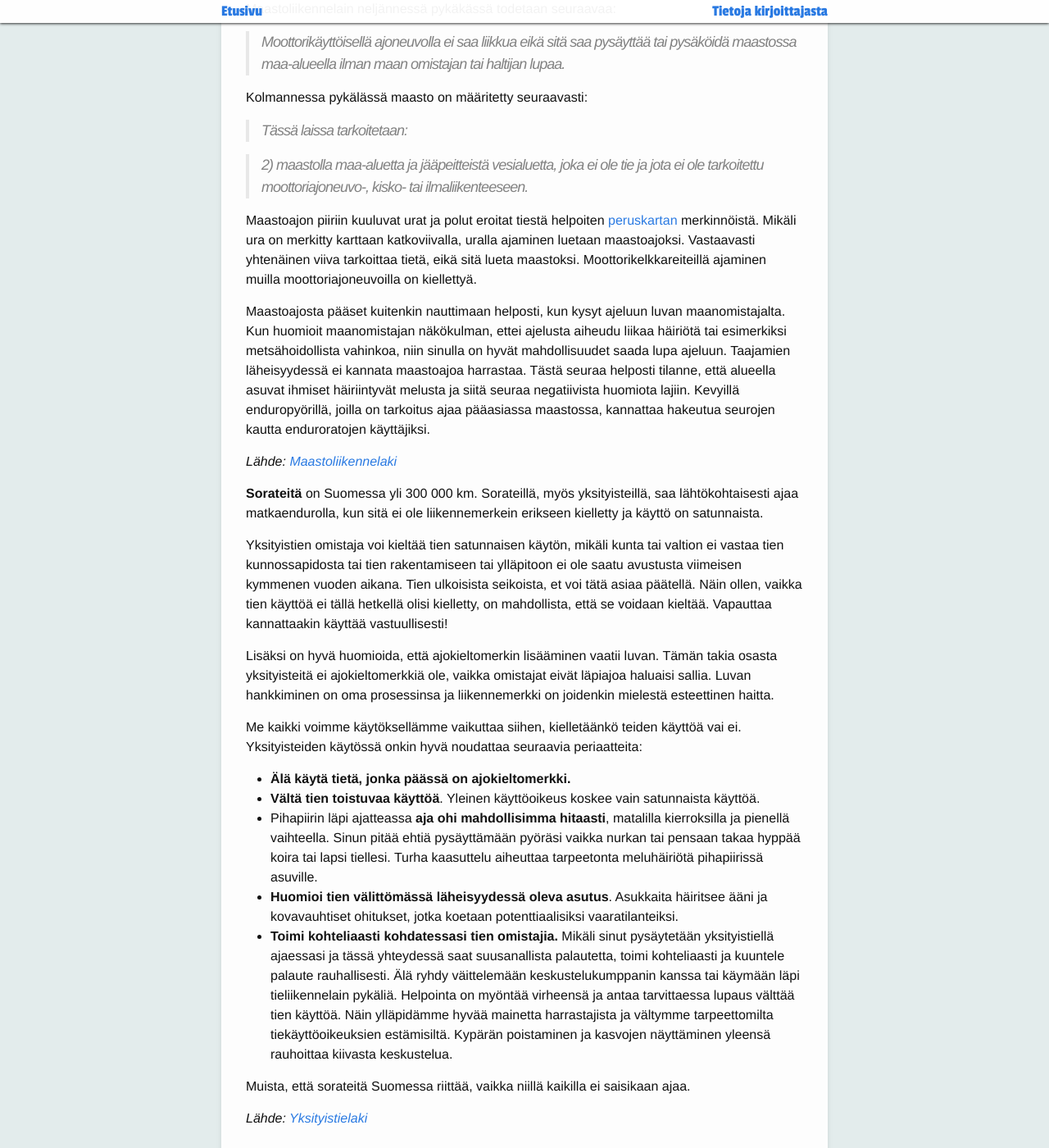
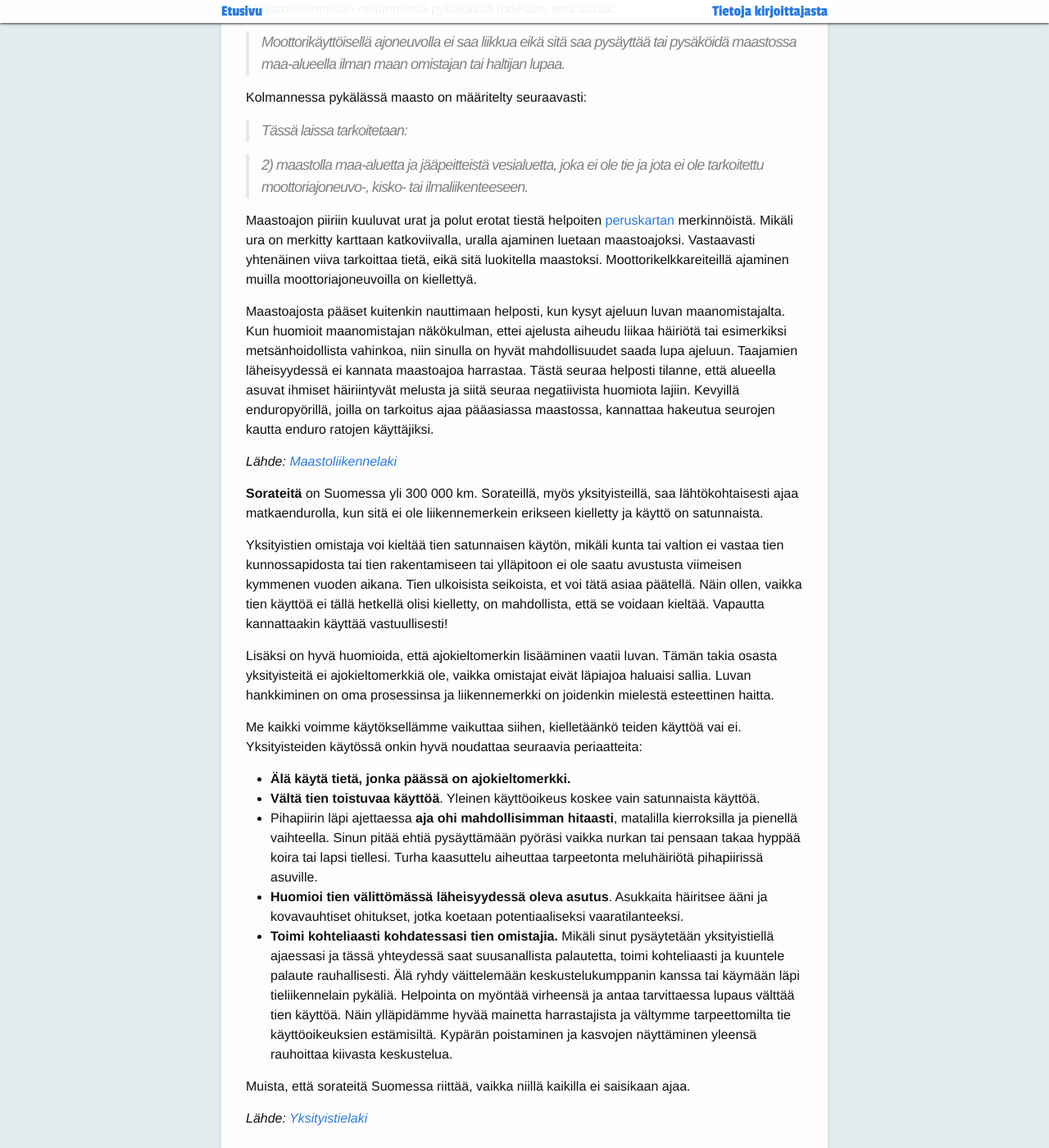
Before and after one commit to seikkailuendurolla/seikkailuendurolla.github.io, a Jekyll site: the page built from ohjeet.md, in a window 1280 px wide and 1400 px high, scrolled down 875 px. Shown: the whole window at 82% size. Built offline with Jekyll 4.4.1, drawn with Linux system fonts in a browser that asks for light colours; some web fonts are replaced; comment, search, counter and statistics services are not loaded.

Commit message:
Korjauksia

```diff
--- a/ohjeet.md
+++ b/ohjeet.md
@@ -19,30 +19,30 @@ pysäyttää
 tai pysäköidä maastossa maa-alueella ilman maan omistajan tai haltijan
 lupaa.
 
-Kolmannessa pykälässä maasto on määritetty seuraavasti:
+Kolmannessa pykälässä maasto on määritelty seuraavasti:
 
 > Tässä laissa tarkoitetaan:
 
 > 2) maastolla maa-aluetta ja jääpeitteistä vesialuetta, joka ei ole tie
 ja jota ei ole tarkoitettu moottoriajoneuvo-, kisko- tai ilmaliikenteeseen.
 
-Maastoajon piiriin kuuluvat urat ja polut eroitat tiestä helpoiten
-[peruskartan](https://asiointi.maanmittauslaitos.fi/karttapaikka/)
+Maastoajon piiriin kuuluvat urat ja polut erotat tiestä helpoiten
+[peruskartan](https://asiointi.maanmittauslaitos.fi/karttapaikka/){:target="_blank"}
 merkinnöistä. Mikäli ura on merkitty karttaan
 katkoviivalla, uralla ajaminen luetaan maastoajoksi. Vastaavasti
-yhtenäinen viiva tarkoittaa tietä, eikä sitä lueta maastoksi.
+yhtenäinen viiva tarkoittaa tietä, eikä sitä luokitella maastoksi.
 Moottorikelkkareiteillä ajaminen muilla moottoriajoneuvoilla on
 kiellettyä.
 
 Maastoajosta pääset kuitenkin nauttimaan helposti, kun kysyt ajeluun
 luvan maanomistajalta. Kun huomioit maanomistajan näkökulman, ettei
-ajelusta aiheudu liikaa häiriötä tai esimerkiksi metsähoidollista
+ajelusta aiheudu liikaa häiriötä tai esimerkiksi metsänhoidollista
 vahinkoa, niin sinulla on hyvät mahdollisuudet saada lupa ajeluun.
 Taajamien läheisyydessä ei kannata maastoajoa harrastaa. Tästä seuraa
 helposti tilanne, että alueella asuvat ihmiset häiriintyvät melusta ja
 siitä seuraa negatiivista huomiota lajiin. Kevyillä enduropyörillä,
 joilla on tarkoitus ajaa pääasiassa maastossa, kannattaa hakeutua
-seurojen kautta enduroratojen käyttäjiksi.
+seurojen kautta enduro ratojen käyttäjiksi.
 
 <i>
 Lähde:
@@ -59,7 +59,7 @@ ylläpitoon ei ole saatu avustusta viimeisen kymmenen vuoden aikana.
 Tien ulkoisista seikoista, et voi tätä asiaa päätellä. Näin ollen,
 vaikka tien
 käyttöä ei tällä hetkellä olisi kielletty, on mahdollista, että se
-voidaan kieltää. Vapauttaa kannattaakin käyttää
+voidaan kieltää. Vapautta kannattaakin käyttää
 vastuullisesti!
 
 Lisäksi on hyvä huomioida, että ajokieltomerkin lisääminen vaatii luvan.
@@ -75,7 +75,7 @@ seuraavia periaatteita:
 * <b>Älä käytä tietä, jonka päässä on ajokieltomerkki.</b>
 * <b>Vältä tien toistuvaa käyttöä</b>. Yleinen käyttöoikeus koskee vain
 satunnaista käyttöä.
-* Pihapiirin läpi ajatteassa <b>aja ohi mahdollisimma
+* Pihapiirin läpi ajettaessa <b>aja ohi mahdollisimman
 hitaasti</b>, matalilla kierroksilla ja
 pienellä vaihteella. Sinun pitää ehtiä pysäyttämään pyöräsi vaikka
 nurkan tai pensaan takaa hyppää koira tai lapsi tiellesi.
@@ -83,7 +83,7 @@ Turha kaasuttelu aiheuttaa tarpeetonta meluhäiriötä pihapiirissä
 asuville.
 * <b>Huomioi tien välittömässä läheisyydessä oleva asutus</b>.
 Asukkaita häiritsee ääni ja kovavauhtiset ohitukset, jotka koetaan
-potenttiaalisiksi vaaratilanteiksi.
+potentiaaliseksi vaaratilanteeksi.
 * <b>Toimi kohteliaasti kohdatessasi tien omistajia.</b>
 Mikäli sinut pysäytetään yksityistiellä ajaessasi ja tässä
 yhteydessä saat suusanallista palautetta, toimi kohteliaasti ja
@@ -91,7 +91,7 @@ kuuntele palaute rauhallisesti. Älä ryhdy väittelemään
 keskustelukumppanin kanssa tai käymään läpi tieliikennelain pykäliä.
 Helpointa on myöntää virheensä ja antaa tarvittaessa lupaus välttää tien
 käyttöä. Näin ylläpidämme hyvää mainetta harrastajista ja vältymme
-tarpeettomilta tiekäyttöoikeuksien estämisiltä. Kypärän poistaminen ja
+tarpeettomilta tie käyttöoikeuksien estämisiltä. Kypärän poistaminen ja
 kasvojen näyttäminen yleensä rauhoittaa kiivasta keskustelua.
 
 Muista, että sorateitä Suomessa riittää, vaikka niillä kaikilla ei
```
